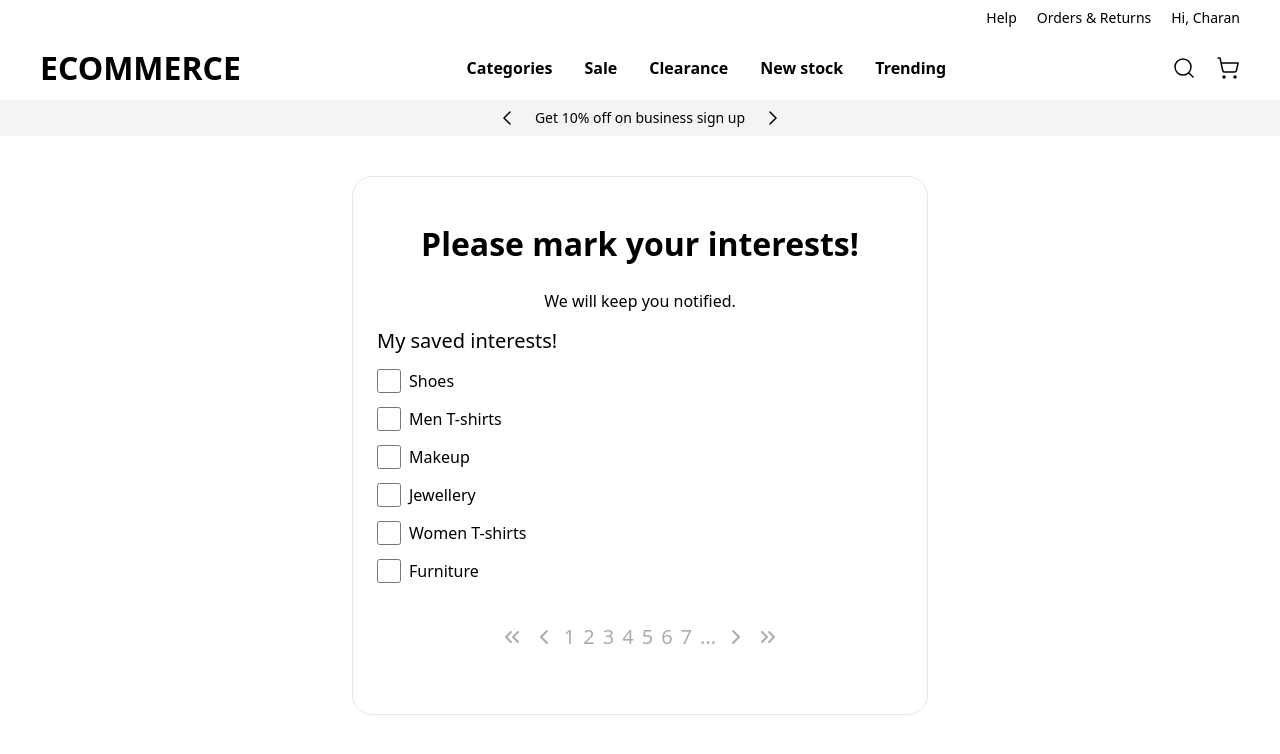
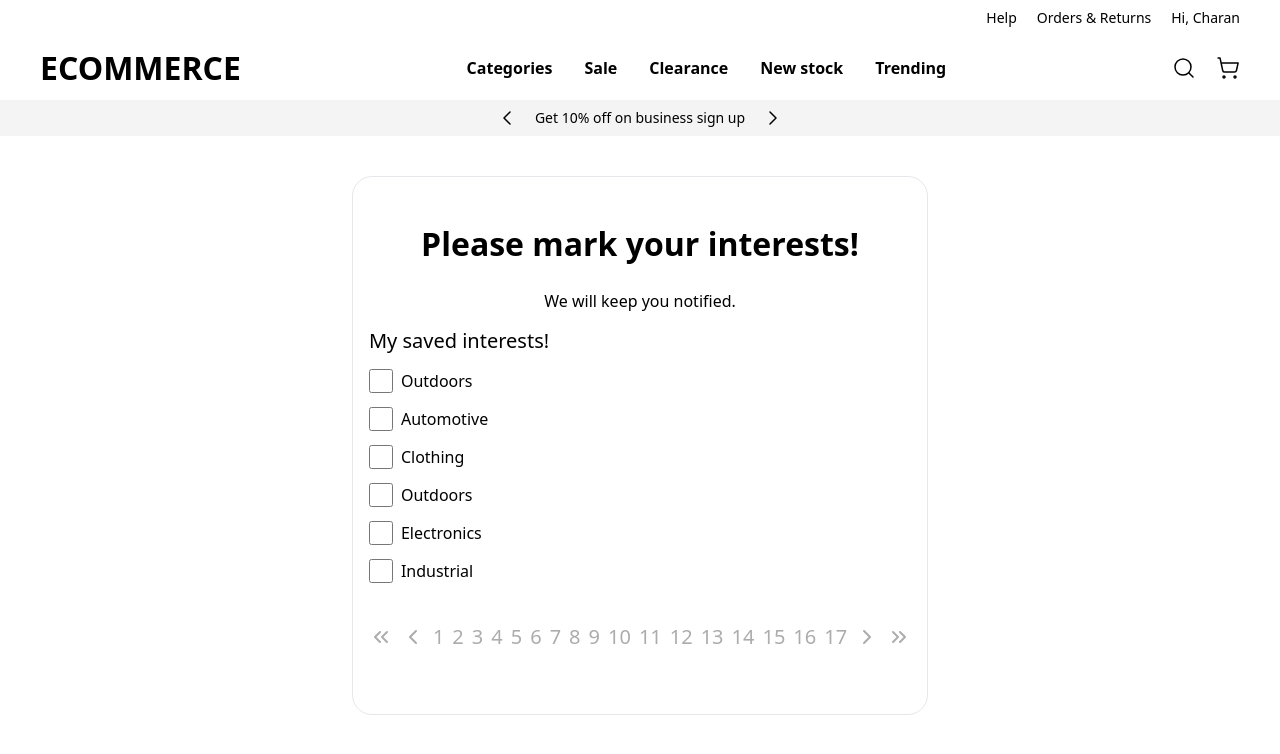
Before and after one commit to ncharanaraj/ecommerce, a React (Create React App) app: page /category in a window 1280 px wide. Shown: the top 754 px of the page. Built offline with nearby package versions, Linux system fonts and the light colour scheme.

Commit message:
chore: faker.js setup

```diff
--- a/package.json
+++ b/package.json
@@ -38,6 +38,7 @@
     ]
   },
   "devDependencies": {
+    "@faker-js/faker": "^8.4.1",
     "tailwindcss": "^3.4.1"
   }
 }
--- a/src/pages/Categories.js
+++ b/src/pages/Categories.js
@@ -4,9 +4,26 @@ import {
   ChevronsLeft,
   ChevronsRight,
 } from "lucide-react";
-import React from "react";
+import React, { useState } from "react";
+import { faker } from "@faker-js/faker";
 
 const Categories = () => {
+  const productCategories = Array.from({ length: 100 }, () => ({
+    id: faker.string.uuid(),
+    name: faker.commerce.department(),
+  }));
+
+  const [currentPage, setCurrentPage] = useState(1);
+  const categoriesPerPage = 6;
+  const indexOfLastCategory = currentPage * categoriesPerPage;
+  const indexOfFirstCategory = indexOfLastCategory - categoriesPerPage;
+  const currentCategories = productCategories.slice(
+    indexOfFirstCategory,
+    indexOfLastCategory
+  );
+
+  const paginate = (pageNumber) => setCurrentPage(pageNumber);
+
   return (
     <fieldset className="w-full">
       <legend className="leading-[38.73px] text-[32px] font-semibold text-center pt-6 mb-3">
@@ -18,67 +35,31 @@ const Categories = () => {
       <p className="leading-[26px] text-xl font-medium my-[14px]">
         My saved interests!
       </p>
-      <div className="flex gap-2 items-center my-3">
-        <input
-          type="checkbox"
-          className="w-6 h-6 rounded accent-black bg-[#CCCCCC] "
-        />
-        <label className="leading-[26px] font-normal text-base">Shoes</label>
-      </div>
-      <div className="flex gap-2 items-center my-3">
-        <input
-          type="checkbox"
-          className="w-6 h-6 rounded accent-black bg-[#CCCCCC] "
-        />
-        <label className="leading-[26px] font-normal text-base">
-          Men T-shirts
-        </label>
-      </div>
-      <div className="flex gap-2 items-center my-3">
-        <input
-          type="checkbox"
-          className="w-6 h-6 rounded accent-black bg-[#CCCCCC] "
-        />
-        <label className="leading-[26px] font-normal text-base">Makeup</label>
-      </div>
-      <div className="flex gap-2 items-center my-3">
-        <input
-          type="checkbox"
-          className="w-6 h-6 rounded  bg-[#CCCCCC] accent-black"
-        />
-        <label className="leading-[26px] font-normal text-base">
-          Jewellery
-        </label>
-      </div>
-      <div className="flex gap-2 items-center my-3">
-        <input
-          type="checkbox"
-          className="w-6 h-6 rounded accent-black bg-[#CCCCCC] "
-        />
-        <label className="leading-[26px] font-normal text-base">
-          Women T-shirts
-        </label>
-      </div>
-      <div className="flex gap-2 items-center my-3">
-        <input
-          type="checkbox"
-          className="w-6 h-6 rounded  bg-[#CCCCCC] accent-black"
-        />
-        <label className="leading-[26px] font-normal text-base">
-          Furniture
-        </label>
-      </div>
+      {currentCategories.map(({ id, name }) => (
+        <div key={id} className="flex gap-2 items-center my-3">
+          <input
+            type="checkbox"
+            className="w-6 h-6 rounded accent-black bg-[#CCCCCC] "
+          />
+          <label className="leading-[26px] font-normal text-base">{name}</label>
+        </div>
+      ))}
+
       <div className="text-[#ACACAC] leading-[26px] text-xl font-medium flex my-10 justify-center items-center gap-2">
         <ChevronsLeft />
         <ChevronLeft />
-        <div>1</div>
-        <div>2</div>
-        <div>3</div>
-        <div>4</div>
-        <div>5</div>
-        <div>6</div>
-        <div>7</div>
-        <div>...</div>
+        {[
+          ...Array(Math.ceil(productCategories.length / categoriesPerPage)),
+        ].map((_, i) => (
+          <span
+            key={i}
+            className="cursor-pointer"
+            onClick={() => paginate(i + 1)}
+          >
+            {i + 1}
+          </span>
+        ))}
+
         <ChevronRight />
         <ChevronsRight />
       </div>
```
Also changed, not shown: 1 other file (tests, documents, lock files or other folders).
